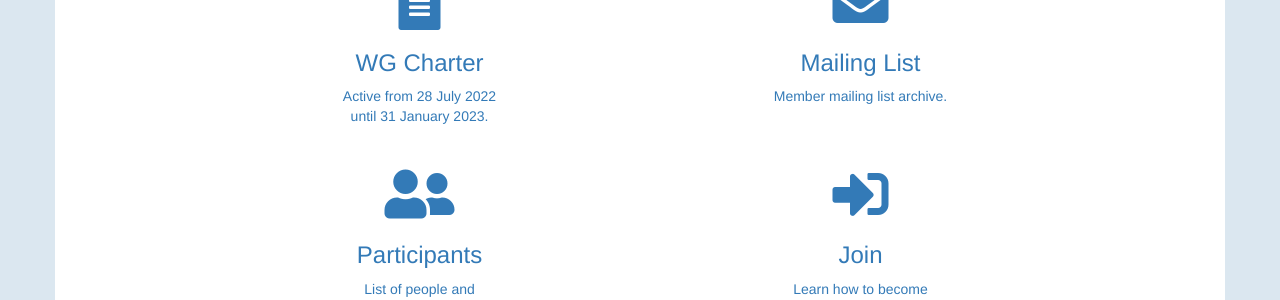
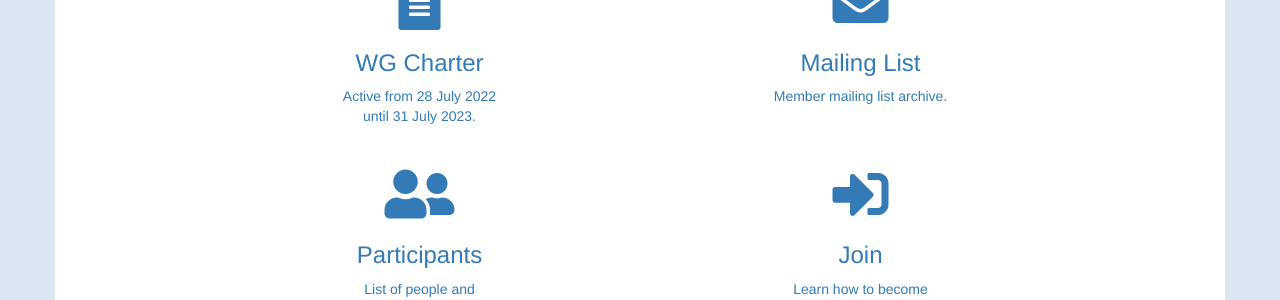
Before and after one commit to w3c/wot-marketing, a Jekyll site: the page built from docs/wg/index.html, in a window 1280 px wide. Shown: the part 361-661 px from the top of the page. Built offline with Jekyll 4.4.1, drawn with Linux system fonts in a browser that asks for light colours; nearby versions of some CDN libraries; comment, search, counter and statistics services are not loaded.

Commit message:
reflect charter extension

```diff
--- a/docs/wg/index.html
+++ b/docs/wg/index.html
@@ -15,7 +15,7 @@
 
 	<div class="row center-block">
 		<div class="col-md-6 text-center">
-			<a href="https://www.w3.org/2022/07/wot-wg-2022.html" target="_blank"><i class="fas fa-file-alt fa-4x"></i><div class="description"><h3>WG Charter</h3><p>Active from 28 July 2022<br/>until 31 January 2023.</p></div></a>
+			<a href="https://www.w3.org/2022/07/wot-wg-2022.html" target="_blank"><i class="fas fa-file-alt fa-4x"></i><div class="description"><h3>WG Charter</h3><p>Active from 28 July 2022<br/>until 31 July 2023.</p></div></a>
 		</div>
 		<div class="col-md-6 text-center">
 			<a href="https://lists.w3.org/Archives/Member/member-wot-wg/" target="_blank"><i class="fas fa-envelope fa-4x"></i><div class="description"><h3>Mailing List</h3><p>Member mailing list archive.</p></div></a>
```
